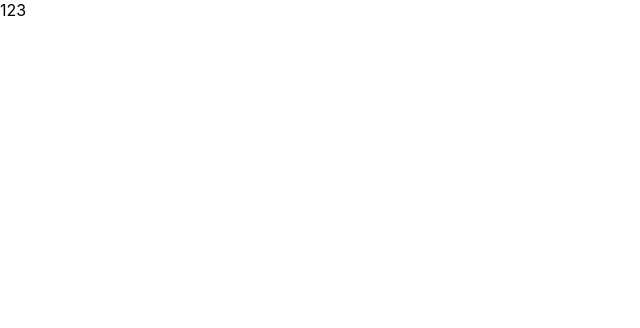
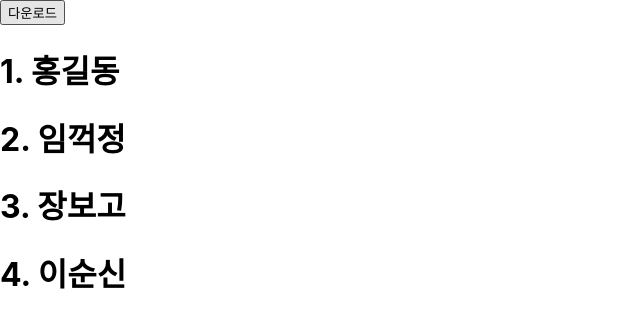
Before and after one commit to revisionismer/study-react, a React (Create React App) app: page / in a window 1280 px wide. Shown: the top 328 px of the page, without its empty margins (0-640 px from the left). Built offline with nearby package versions, Linux system fonts and the light colour scheme.

Commit message:
4. react useState

```diff
--- a/src/App.js
+++ b/src/App.js
@@ -1,5 +1,7 @@
-import logo from './logo.svg';
+// import logo from './logo.svg';
 import './App.css';
+import React, { useEffect, useState } from "react";
+import Sub from './Sub';
 
 // - React 엔진 : 데이터 변경 감지 하여 UI를 그려주는 엔진
 // 1. 실행 과정 (index.html) - SPA
@@ -7,10 +9,68 @@ import './App.css';
 // 3. 바벨 (자바스크립트 ES5) -> ES6
 function App() {
 
-  let list = [1, 2, 3];
+  //  let number = 1;  // 상태 값 아님
+  const [number, setNumber] = useState(1);  // React 안에 hooks 라이브러리
 
+  console.log("App 실행됨");
+
+  const [num, setNum] = useState(5);
+
+  let sample = [
+    {
+      id: 1,
+      name: "홍길동"
+    },
+    {
+      id: 2,
+      name: "임꺽정"
+    },
+    {
+      id: 3,
+      name: "장보고"
+    },
+    {
+      id: 4,
+      name: "이순신"
+    }
+  ]
+
+  // 레퍼런스 변경 시만 동작(깊은 복사 해야함)
+  const [users, setUsers] = useState(sample);
+
+  const download = () => {
+    /*
+      const newUser = sample.concat({
+        id: 5,
+        name: "조자룡"
+      });
+    */
+    // setUsers(newUser);
+    // fetch().then().then();
+    setUsers([...sample, { id: num, name: "조자룡" }]);
+    setNum(num + 1);
+  }
+  /*
+    const add = () => {
+      setNumber(number + 1); // 리엑트한테 number 값 변경한다고 요청.(상태값이기때문)
+      console.log("add", number);
+    }
+  */
+  /* 랜더링 시점 = 상태값 변경시 전체 rebuilding
   return (
-    <div>{list.map((n) => n)}</div>
+    <div>
+      <h1>숫자 : {number}</h1>
+
+      <button onClick={add}>더하기</button>
+      <Sub />
+    </div>
+  );
+  */
+  return (
+    <div>
+      <button onClick={download}>다운로드</button>
+      {users.map((u) => <h1>{u.id}. {u.name}</h1>)}
+    </div>
   );
 }
 
--- /dev/null
+++ b/src/Sub.js
@@ -0,0 +1,11 @@
+import React from 'react';
+
+const Sub = () => {
+    return (
+        <div>
+            <h1>Sub입니다.</h1>
+        </div>
+    );
+};
+
+export default Sub;
```
Also changed, not shown: package.json (line endings or trailing spaces), 1 other file (tests, documents, lock files or other folders).
